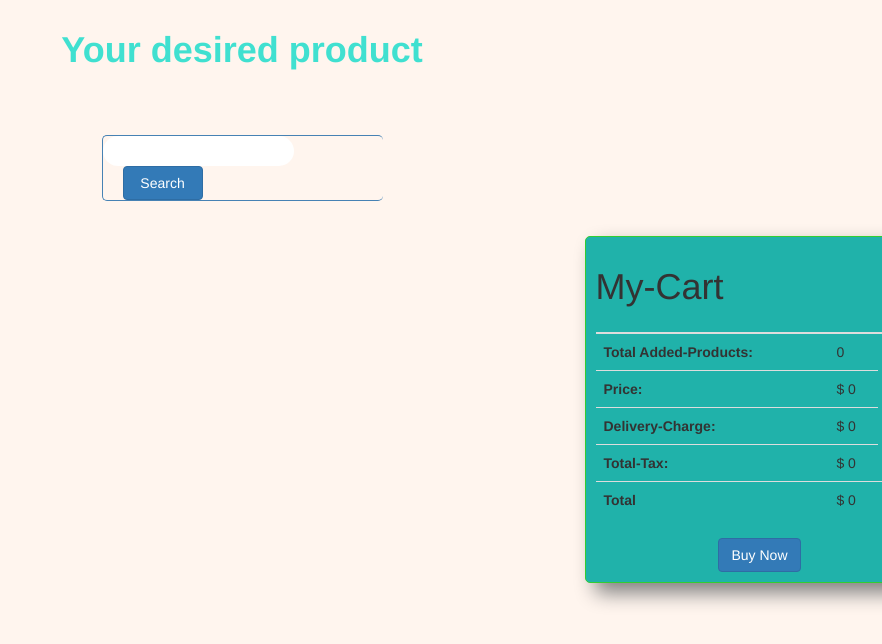
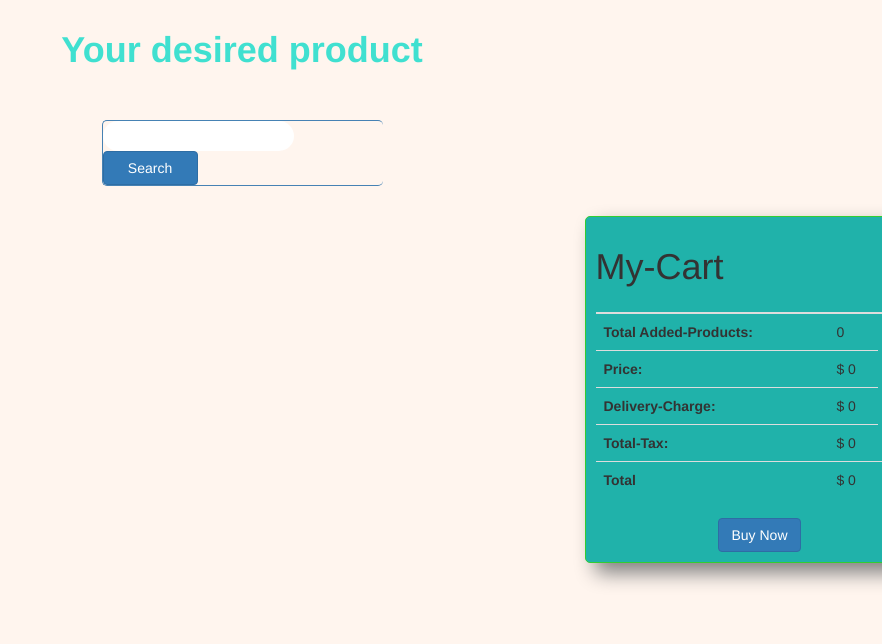
Before and after one commit to nishat-tasnim-nahid/ranga-store7, a plain HTML site: page index.html in a window 1280 px wide. Shown: the whole page, without its empty margins (398-1280 px from the left). Drawn offline with nearby package versions, Linux system fonts and the light colour scheme; no server answers.

Commit message:
update search field

```diff
--- a/css/style.css
+++ b/css/style.css
@@ -31,10 +31,9 @@ body {
   border-right: none;
 }
 .search-button {
-  width: 80px;
+  width: 95px;
   padding: 10px 50px;
   border-radius: 25px;
-  margin-left: 20px;
 }
 
 #all-products {
--- a/index.html
+++ b/index.html
@@ -24,7 +24,7 @@
   <!-- main part -->
   <main class="main">
     <!-- search field -->
-    <div class="search-field">
+    <div class="">
       <div class="search-box">
         <input id="input-field" class="search-field" type="text" />
         <button type="button" class="btn btn-primary search-button" data-toggle="button" aria-pressed="false"
```
